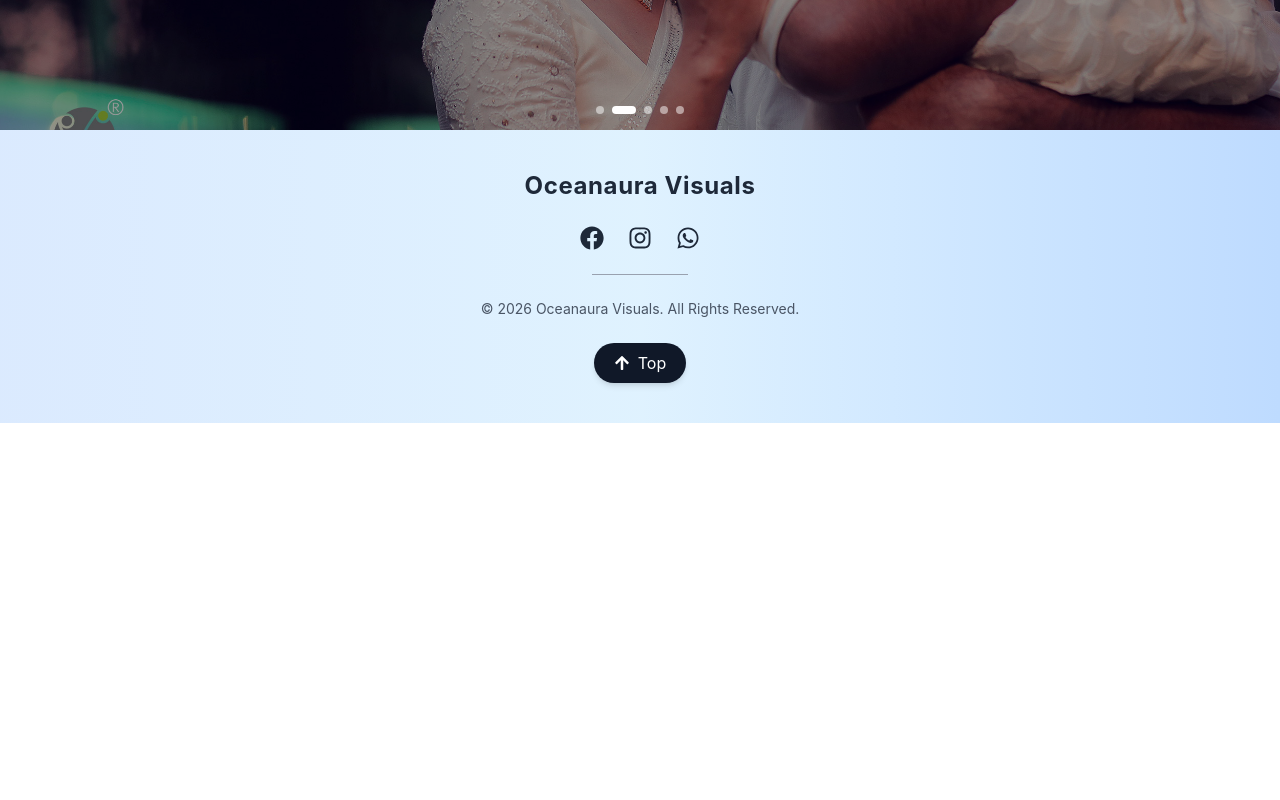
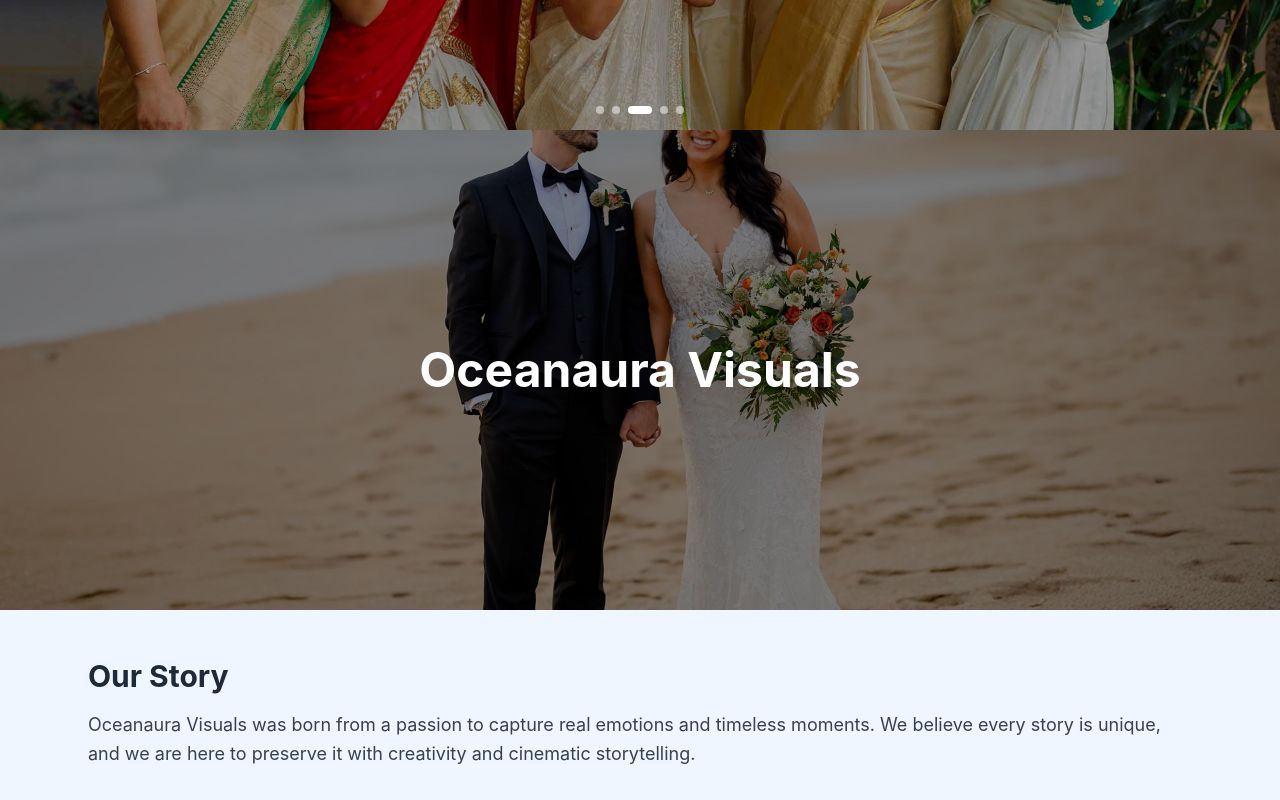
Before and after one commit to Appudevu2024/oceanaura-visuals, a React (Vite) app: page / in a window 1280 px wide. Shown: the part 600-1400 px from the top of the page. Before the commit the page ends 1023 px from the top, so only its background shows below. Built offline with nearby package versions, Linux system fonts and the light colour scheme.

Commit message:
Homepage updated

```diff
--- a/src/pages/HomePage.jsx
+++ b/src/pages/HomePage.jsx
@@ -1,11 +1,18 @@
 import React from 'react'
 
 import Carousel from '../components/Carousel'
-
+import AboutPage from './AboutPage'
+import GalleryPage from './GalleryPage'
+import ServicesPage from './ServicesPage'
+import ContactPage from './ContactPage'
 function HomePage() {
   return (
     <div>
        <Carousel/>
+       <AboutPage/>
+       <GalleryPage/>
+       <ServicesPage/>
+       <ContactPage/>
 
     </div>
   )
```
